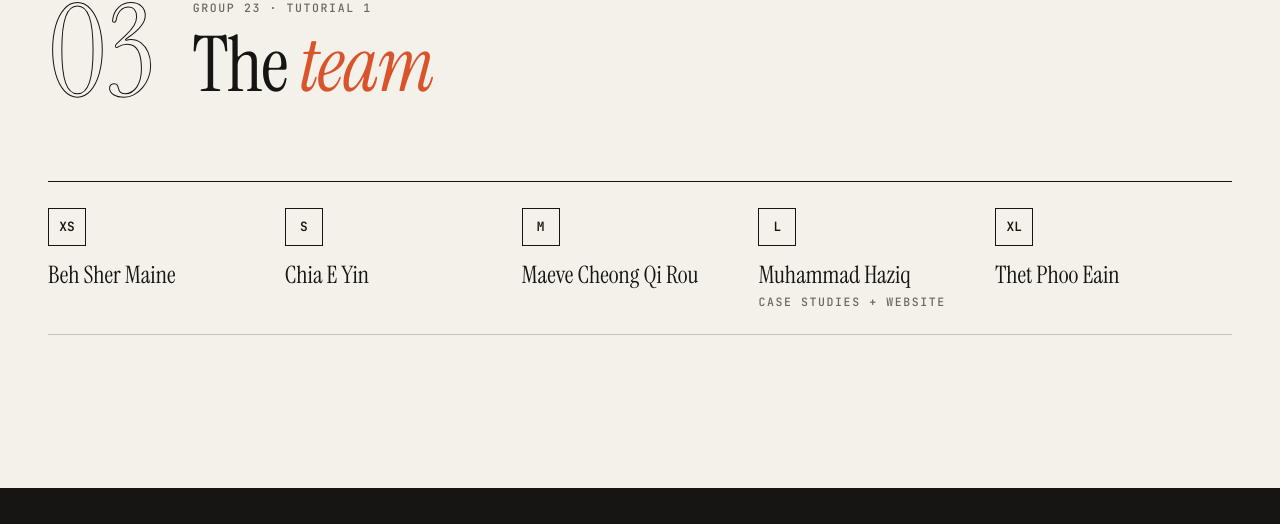
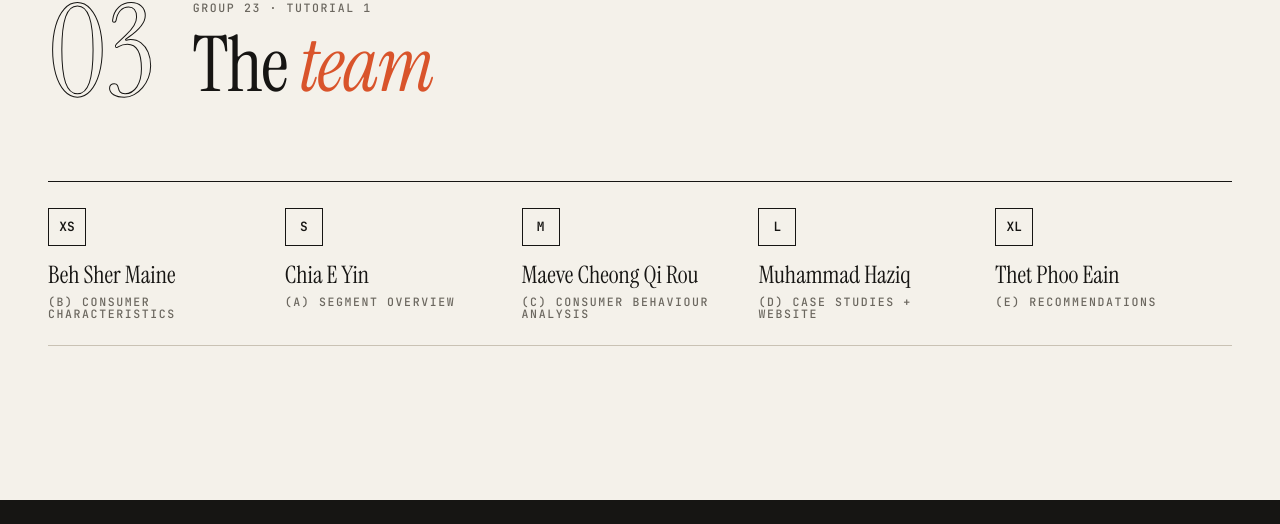
Before and after one commit to nolahhh/mkt2054-second-life, a plain HTML site: page index.html in a window 1280 px wide. Shown: the part 4016-4540 px from the top of the page. Drawn offline with Linux system fonts and the light colour scheme.

Commit message:
Team: show each member's part

```diff
--- a/index.html
+++ b/index.html
@@ -100,11 +100,11 @@
     <div class="wrap">
       <div class="sec-head rv"><div class="num">03</div><div><span class="label">Group 23 · Tutorial 1</span><h2>The <em>team</em></h2></div></div>
       <div class="team rv">
-        <div class="member"><span class="s">XS</span><b>Beh Sher Maine</b></div>
-        <div class="member"><span class="s">S</span><b>Chia E Yin</b></div>
-        <div class="member"><span class="s">M</span><b>Maeve Cheong Qi Rou</b></div>
-        <div class="member"><span class="s">L</span><b>Muhammad Haziq</b><span class="label">Case studies + website</span></div>
-        <div class="member"><span class="s">XL</span><b>Thet Phoo Eain</b></div>
+        <div class="member"><span class="s">XS</span><b>Beh Sher Maine</b><span class="label">(b) Consumer characteristics</span></div>
+        <div class="member"><span class="s">S</span><b>Chia E Yin</b><span class="label">(a) Segment overview</span></div>
+        <div class="member"><span class="s">M</span><b>Maeve Cheong Qi Rou</b><span class="label">(c) Consumer behaviour analysis</span></div>
+        <div class="member"><span class="s">L</span><b>Muhammad Haziq</b><span class="label">(d) Case studies + website</span></div>
+        <div class="member"><span class="s">XL</span><b>Thet Phoo Eain</b><span class="label">(e) Recommendations</span></div>
       </div>
     </div>
   </section>
```
